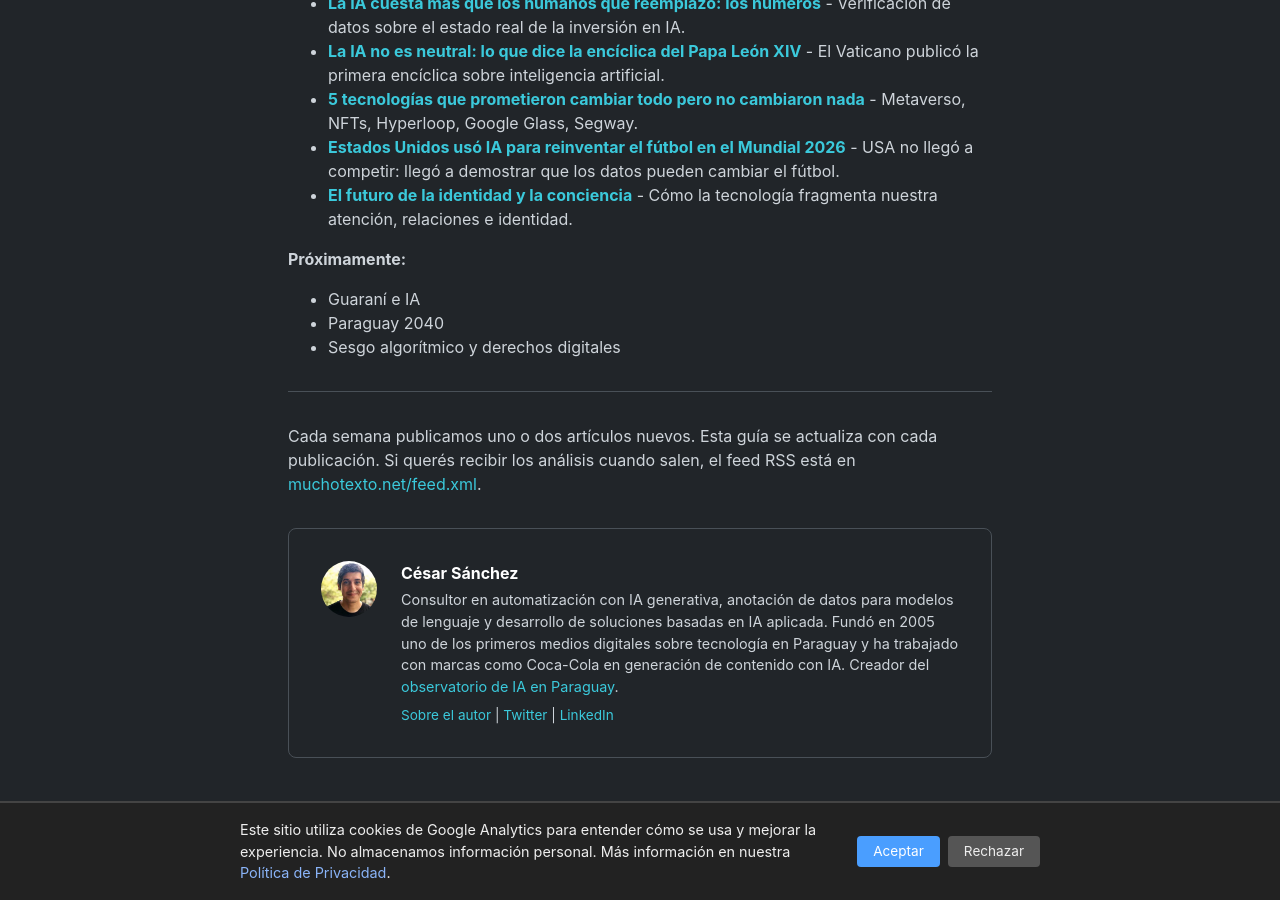
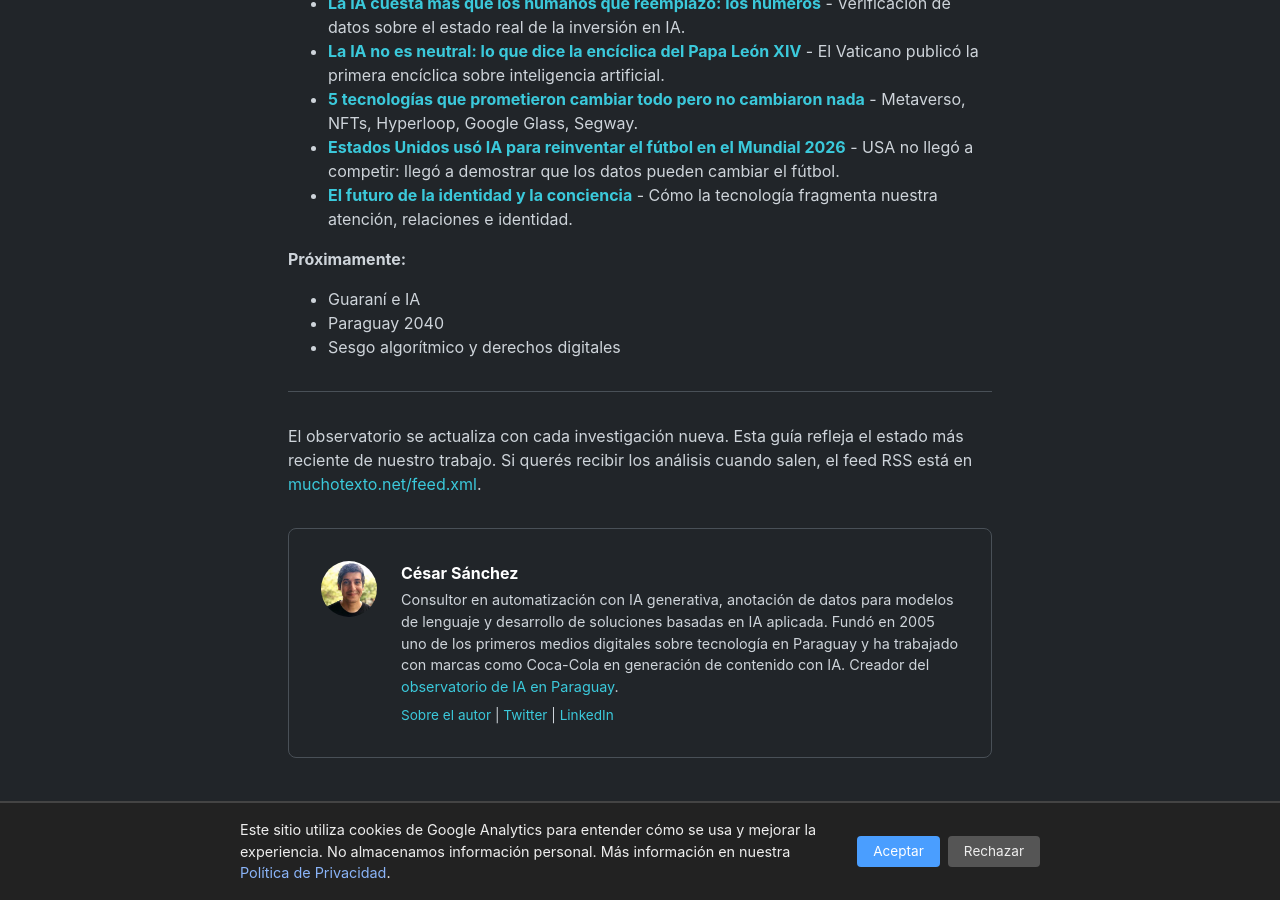
Before and after one commit to miravosqueinteresante/muchotexto.net, a Jekyll site: the page built from ia-en-paraguay.markdown, in a window 1280 px wide and 900 px high, scrolled down 4193 px. Built offline with Jekyll 4.4.1, drawn with Linux system fonts in a browser that asks for light colours.

Commit message:
fix: replace aspirational '1-2 articles per week' with realistic update frequency

```diff
--- a/ia-en-paraguay.markdown
+++ b/ia-en-paraguay.markdown
@@ -112,7 +112,7 @@ La tecnología no existe en el vacío. Cambia cómo nos vemos, cómo nos relacio
 
 ---
 
-Cada semana publicamos uno o dos artículos nuevos. Esta guía se actualiza con cada publicación. Si querés recibir los análisis cuando salen, el feed RSS está en [muchotexto.net/feed.xml](/feed.xml).
+El observatorio se actualiza con cada investigación nueva. Esta guía refleja el estado más reciente de nuestro trabajo. Si querés recibir los análisis cuando salen, el feed RSS está en [muchotexto.net/feed.xml](/feed.xml).
 
 <script type="application/ld+json">
 {
```
